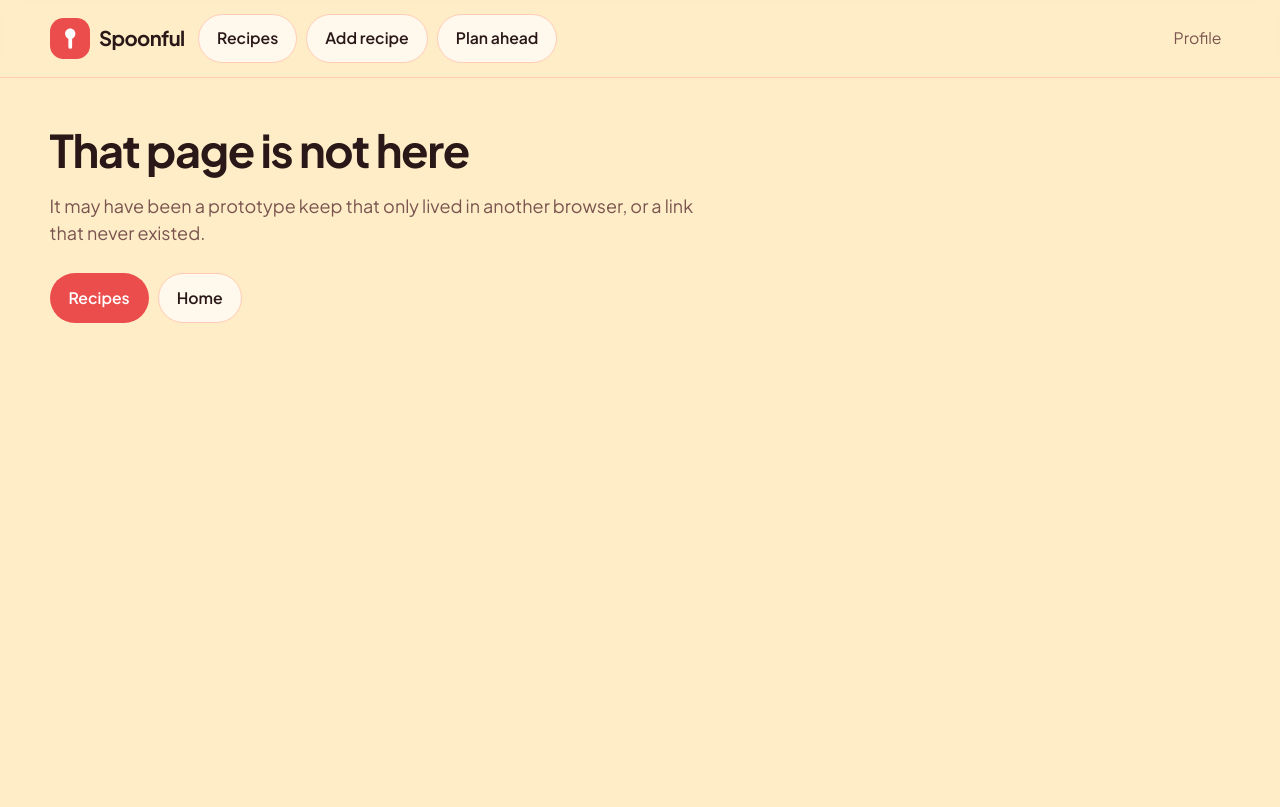
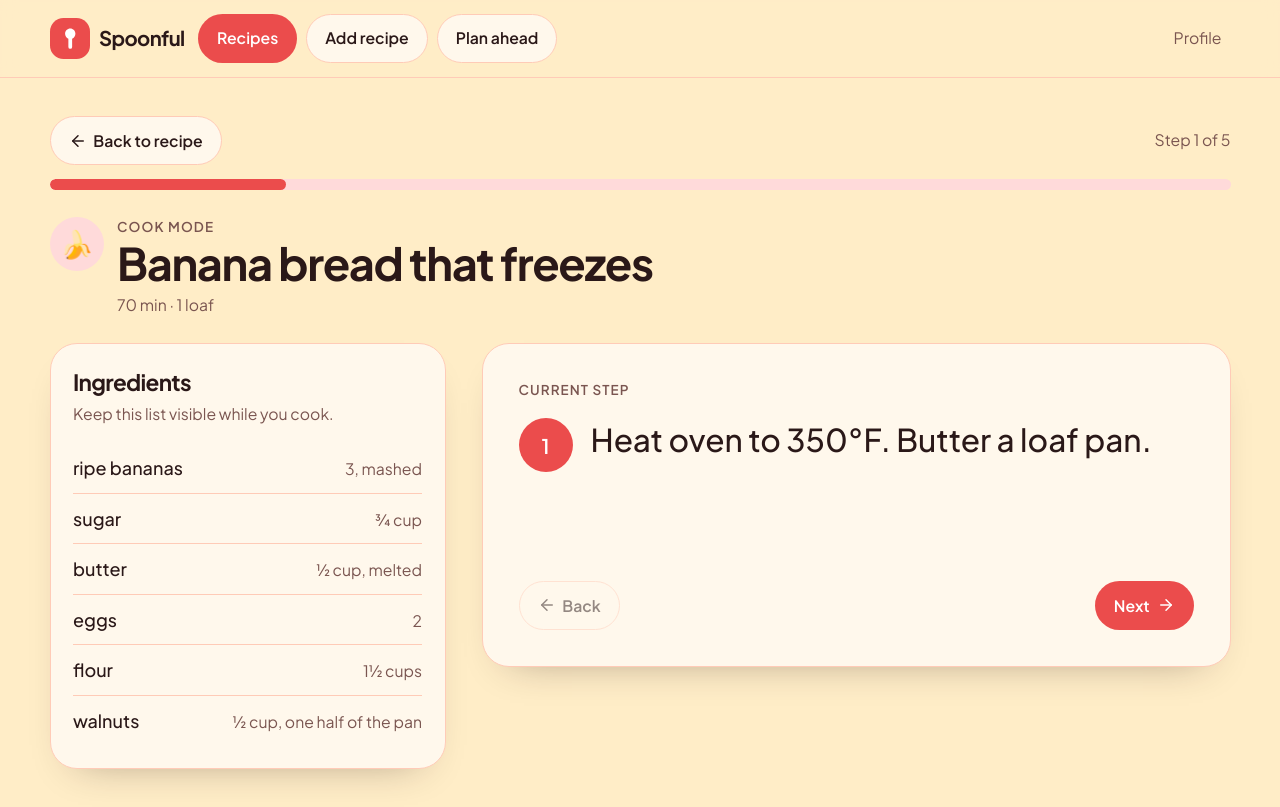
Before and after one commit to DarthJarJar3/Kept, a Next.js app: page /recipe/banana-bread/cook in a window 1280 px wide. Before the commit this address had no page. Built offline with nearby package versions, Linux system fonts and the light colour scheme.

Commit message:
Add cook mode for step-by-step recipe making
Open Make this recipe from a recipe page to walk one step at a time
with a progress bar and the full ingredients list kept on screen.

Co-authored-by: ejwood003 <ejwood003@users.noreply.github.com>

```diff
--- /dev/null
+++ b/src/app/recipe/[slug]/cook/page.tsx
@@ -0,0 +1,11 @@
+import { CookScreen } from "@/components/cook-screen";
+import { getRecipe } from "@/lib/recipes";
+
+type CookPageProps = {
+  params: Promise<{ slug: string }>;
+};
+
+export default async function CookPage({ params }: CookPageProps) {
+  const { slug } = await params;
+  return <CookScreen slug={slug} baked={getRecipe(slug) ?? null} />;
+}
--- /dev/null
+++ b/src/components/cook-mode.tsx
@@ -0,0 +1,166 @@
+"use client";
+
+import { useState } from "react";
+import { ArrowLeft, ArrowRight, Check, ChefHat } from "lucide-react";
+import { AppButton } from "@/components/app-button";
+import { useKeptRecipes } from "@/lib/use-kept-recipes";
+import {
+  mergeRecipeLists,
+  recipes as seedRecipes,
+  type Recipe,
+} from "@/lib/recipes";
+
+export function CookMode({ recipe }: { recipe: Recipe }) {
+  const kept = useKeptRecipes();
+  const catalog = mergeRecipeLists(kept, seedRecipes);
+  const live = catalog.find((item) => item.slug === recipe.slug) ?? recipe;
+  const steps = live.steps;
+  const total = steps.length;
+  const [index, setIndex] = useState(0);
+  const hasSteps = total > 0;
+  const safeIndex = hasSteps ? Math.min(index, total - 1) : 0;
+  const currentStep = hasSteps ? steps[safeIndex] : null;
+  const progress = hasSteps ? ((safeIndex + 1) / total) * 100 : 0;
+  const isFirst = safeIndex <= 0;
+  const isLast = hasSteps && safeIndex >= total - 1;
+
+  return (
+    <div className="flex flex-col gap-6">
+      <div className="space-y-3">
+        <div className="flex flex-wrap items-center justify-between gap-3">
+          <AppButton href={`/recipe/${live.slug}`} variant="secondary">
+            <ArrowLeft className="size-4" />
+            Back to recipe
+          </AppButton>
+          <p className="text-sm text-muted-foreground">
+            {hasSteps ? (
+              <>
+                Step {safeIndex + 1} of {total}
+              </>
+            ) : (
+              <>No steps yet</>
+            )}
+          </p>
+        </div>
+
+        <div
+          role="progressbar"
+          aria-valuemin={0}
+          aria-valuemax={hasSteps ? total : 1}
+          aria-valuenow={hasSteps ? safeIndex + 1 : 0}
+          aria-label={
+            hasSteps
+              ? `Cooking progress: step ${safeIndex + 1} of ${total}`
+              : "Cooking progress: no steps"
+          }
+          className="h-2.5 overflow-hidden rounded-full bg-secondary"
+        >
+          <div
+            className="h-full rounded-full bg-primary transition-[width] duration-300 ease-out"
+            style={{ width: `${progress}%` }}
+          />
+        </div>
+      </div>
+
+      <header className="flex flex-wrap items-start gap-3">
+        <div className="flex size-12 shrink-0 items-center justify-center rounded-2xl bg-secondary text-2xl">
+          {live.emoji}
+        </div>
+        <div className="min-w-0 flex-1">
+          <p className="ds-kicker">Cook mode</p>
+          <h1 className="ds-title">{live.title}</h1>
+          <p className="mt-1 text-sm text-muted-foreground">
+            {live.time}
+            {live.servings ? ` · ${live.servings}` : ""}
+          </p>
+        </div>
+      </header>
+
+      <div className="grid gap-8 lg:grid-cols-[minmax(16rem,22rem)_minmax(0,1fr)] lg:items-start">
+        <aside className="ds-panel p-5 lg:sticky lg:top-24">
+          <h2 className="text-xl">Ingredients</h2>
+          <p className="mt-1 text-sm text-muted-foreground">
+            Keep this list visible while you cook.
+          </p>
+          {live.ingredients.length === 0 ? (
+            <p className="mt-4 text-sm text-muted-foreground">
+              No ingredients listed for this recipe.
+            </p>
+          ) : (
+            <ul className="mt-4 divide-y divide-border">
+              {live.ingredients.map((item) => (
+                <li key={`${item.name}-${item.kept}`} className="py-2.5">
+                  <div className="flex flex-wrap items-baseline justify-between gap-2">
+                    <span className="font-medium">{item.name}</span>
+                    <span className="text-sm text-muted-foreground">
+                      {item.kept}
+                    </span>
+                  </div>
+                </li>
+              ))}
+            </ul>
+          )}
+        </aside>
+
+        <section className="ds-panel flex min-h-[18rem] flex-col p-6 sm:p-8">
+          {hasSteps && currentStep ? (
+            <>
+              <p className="ds-kicker">Current step</p>
+              <div className="mt-4 flex gap-4">
+                <span
+                  aria-hidden
+                  className="flex size-12 shrink-0 items-center justify-center rounded-full bg-primary text-lg font-semibold text-primary-foreground"
+                >
+                  {safeIndex + 1}
+                </span>
+                <p className="text-[clamp(1.25rem,2vw+0.75rem,1.75rem)] leading-snug font-medium">
+                  {currentStep}
+                </p>
+              </div>
+            </>
+          ) : (
+            <div className="flex flex-1 flex-col items-start justify-center gap-3">
+              <ChefHat className="size-8 text-muted-foreground" aria-hidden />
+              <h2 className="text-2xl">No steps to cook through</h2>
+              <p className="max-w-md text-muted-foreground">
+                This recipe does not have steps yet. Add steps on the recipe
+                edit screen, or head back when you are ready.
+              </p>
+              <AppButton href={`/keep?slug=${live.slug}`} variant="secondary">
+                Edit recipe
+              </AppButton>
+            </div>
+          )}
+
+          <div className="mt-auto flex flex-wrap items-center justify-between gap-3 pt-8">
+            <AppButton
+              variant="secondary"
+              disabled={!hasSteps || isFirst}
+              onClick={() => setIndex((value) => Math.max(0, value - 1))}
+            >
+              <ArrowLeft className="size-4" />
+              Back
+            </AppButton>
+
+            {hasSteps && isLast ? (
+              <AppButton href={`/recipe/${live.slug}`}>
+                <Check className="size-4" />
+                Done
+              </AppButton>
+            ) : (
+              <AppButton
+                disabled={!hasSteps}
+                onClick={() =>
+                  setIndex((value) => Math.min(total - 1, value + 1))
+                }
+              >
+                Next
+                <ArrowRight className="size-4" />
+              </AppButton>
+            )}
+          </div>
+        </section>
+      </div>
+    </div>
+  );
+}
--- /dev/null
+++ b/src/components/cook-screen.tsx
@@ -0,0 +1,46 @@
+"use client";
+
+import { SiteHeader } from "@/components/site-header";
+import { PageShell } from "@/components/page-shell";
+import { CookMode } from "@/components/cook-mode";
+import { AppButton } from "@/components/app-button";
+import { useKeptRecipe } from "@/lib/use-kept-recipes";
+import type { Recipe } from "@/lib/recipes";
+
+export function CookScreen({
+  slug,
+  baked,
+}: {
+  slug: string;
+  baked: Recipe | null;
+}) {
+  const stored = useKeptRecipe(slug);
+  const recipe = stored ?? baked ?? null;
+
+  if (!recipe) {
+    return (
+      <div className="flex min-h-full flex-col">
+        <SiteHeader current="recipe" />
+        <PageShell>
+          <h1 className="text-3xl">That recipe is not here</h1>
+          <p className="mt-2 text-muted-foreground">
+            It may have been a prototype keep that only lived in another
+            browser.
+          </p>
+          <AppButton href="/kitchen" className="mt-4">
+            Back to Recipes
+          </AppButton>
+        </PageShell>
+      </div>
+    );
+  }
+
+  return (
+    <div className="flex min-h-full flex-col">
+      <SiteHeader current="recipe" />
+      <PageShell wide>
+        <CookMode recipe={recipe} />
+      </PageShell>
+    </div>
+  );
+}
--- a/src/components/recipe-view.tsx
+++ b/src/components/recipe-view.tsx
@@ -2,7 +2,7 @@
 
 import { useState } from "react";
 import Link from "next/link";
-import { Heart, Pencil, Share2, ShoppingBasket } from "lucide-react";
+import { ChefHat, Heart, Pencil, Share2, ShoppingBasket } from "lucide-react";
 import { AppButton } from "@/components/app-button";
 import { fieldClass, fieldCompactClass } from "@/design-system";
 import { addIngredientsToGrocery } from "@/lib/grocery-store";
@@ -92,6 +92,10 @@ export function RecipeCook({ recipe }: { recipe: Recipe }) {
       </div>
 
       <div className="mt-5 flex flex-wrap gap-2">
+        <AppButton href={`/recipe/${live.slug}/cook`}>
+          <ChefHat className="size-4" />
+          Make this recipe
+        </AppButton>
         <AppButton onClick={toggleFavorite} variant={live.favorite ? "primary" : "secondary"}>
           <Heart className={live.favorite ? "size-4 fill-current" : "size-4"} />
           {live.favorite ? "Favorited" : "Favorite"}
```
Also changed, not shown: 1 other file (tests, documents, lock files or other folders).
